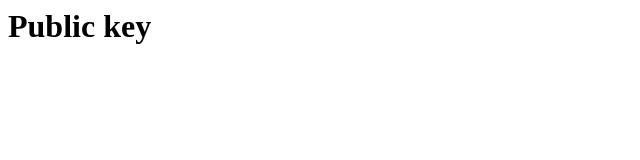
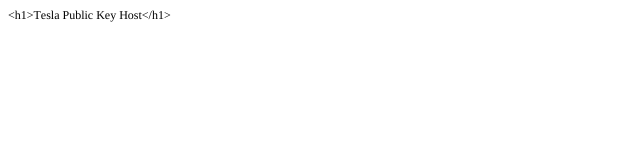
Before and after one commit to jittic16/tesla-public-key, a plain HTML site: page index.html in a window 1280 px wide. Shown: the whole page, without its empty margins (0-640 px from the left). Drawn offline with Linux system fonts and the light colour scheme.

Commit message:
Add Tesla public key

```diff
--- a/index.html
+++ b/index.html
@@ -1 +1,17 @@
-<h1>Public key</h1>
+<!DOCTYPE html PUBLIC "-//W3C//DTD HTML 4.01//EN" "http://www.w3.org/TR/html4/strict.dtd">
+<html>
+<head>
+  <meta http-equiv="Content-Type" content="text/html; charset=utf-8">
+  <meta http-equiv="Content-Style-Type" content="text/css">
+  <title></title>
+  <meta name="Generator" content="Cocoa HTML Writer">
+  <meta name="CocoaVersion" content="2487.7">
+  <style type="text/css">
+    p.p1 {margin: 0.0px 0.0px 0.0px 0.0px; font: 12.0px Times; -webkit-text-stroke: #000000}
+    span.s1 {font-kerning: none}
+  </style>
+</head>
+<body>
+<p class="p1"><span class="s1">&lt;h1&gt;Tesla Public Key Host&lt;/h1&gt;</span></p>
+</body>
+</html>
```
Also changed, not shown: 1 other file.
